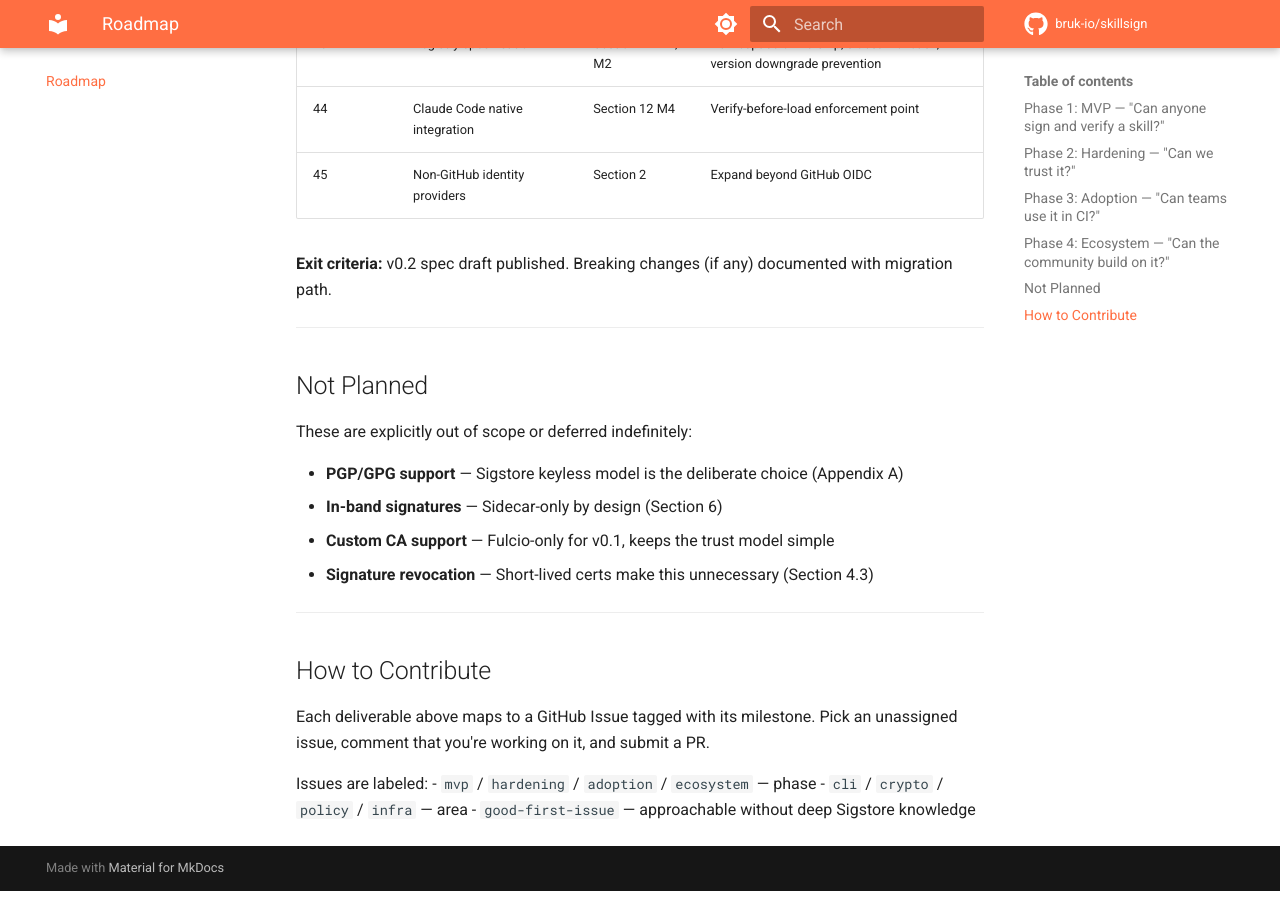
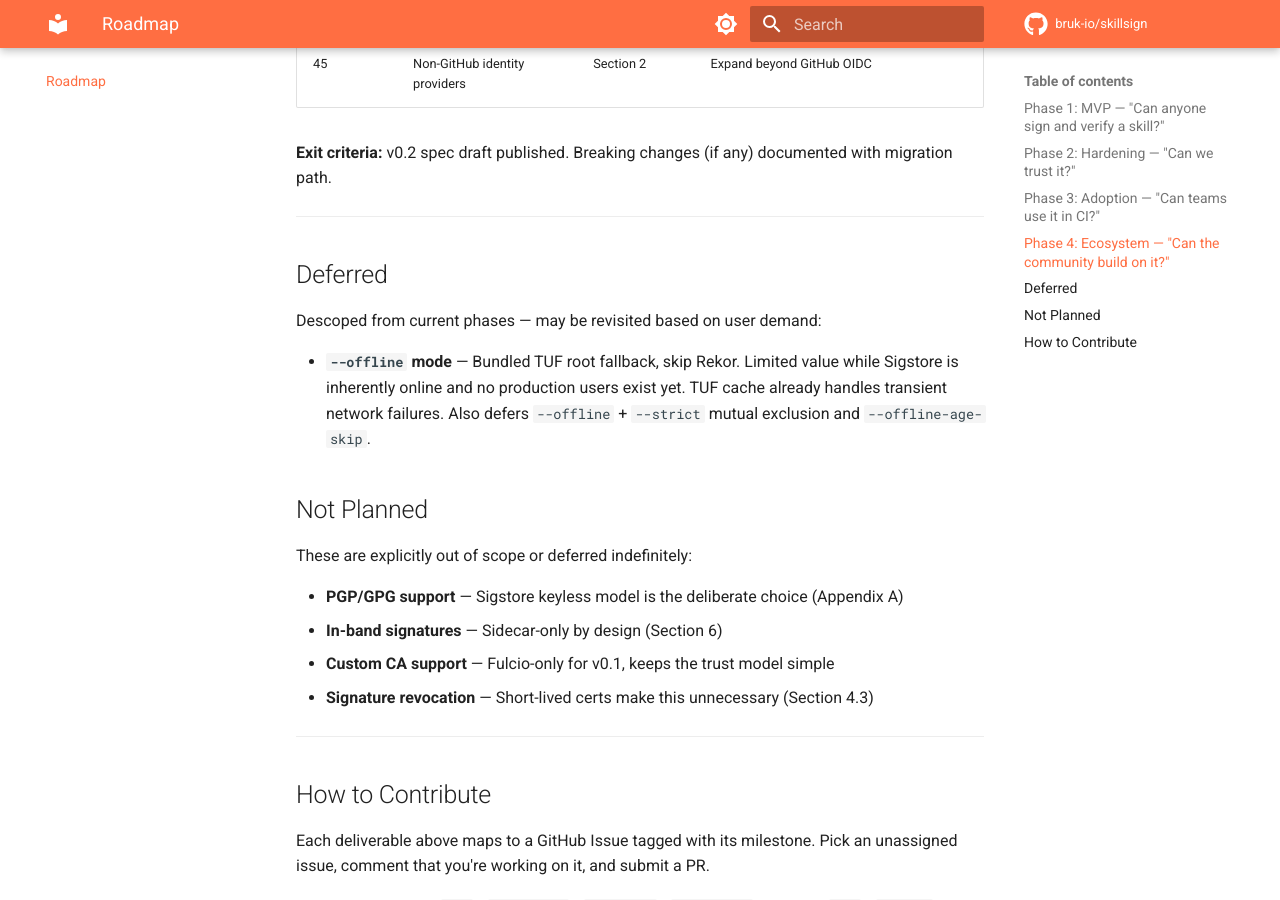
Before and after one commit to bruk-io/skillsign, an MkDocs documentation site: the page built from docs/roadmap.md, in a window 1280 px wide and 900 px high, scrolled down 4032 px. Built offline with MkDocs 1.6.1 and Material for MkDocs 9.7.7, drawn with Linux system fonts in a browser that asks for light colours; comment, search, counter and statistics services are not loaded; part of the change alters nothing that is shown; some of the changed text lies outside the part shown.

Commit message:
Defer --offline mode from Phase 2 roadmap
Limited value while no production users exist. TUF cache already
handles transient network failures. Moved to Deferred section with
rationale. Also removes --offline-age-skip and mutual exclusion items.

Co-Authored-By: Claude Opus 4.6 (1M context) <noreply@anthropic.com>

```diff
--- a/docs/roadmap.md
+++ b/docs/roadmap.md
@@ -47,15 +47,13 @@ Security-critical features and error handling. This is where the spec's defensiv
 |---|-------------|-------|
 | 16 | SKILL_ID_MISMATCH check (Section 8.3) | Owner-path consistency, percent-decode bypass prevention, `--allow-id-mismatch` |
 | 17 | `--strict` mode (Section 8.2 step 10) | Live Rekor confirmation of log entry |
-| 18 | `--offline` mode | Bundled TUF root fallback, skip Rekor |
-| 19 | `--offline` + `--strict` mutual exclusion | Exit code 10 with explanatory message |
-| 20 | Sidecar-exists guard (Section 7.2.1 step 3) | Prevent accidental re-signing, `--force` flag |
-| 21 | All error flows with correct exit codes | TAMPERED, INVALID_CERT, IDENTITY_MISMATCH, MALFORMED_SIDECAR, UNSIGNED |
-| 22 | `skillsign inspect` command | Show signature metadata without verifying |
-| 23 | `skillsign unsign` command | Delete sidecar file |
-| 24 | `--format json` output | Machine-readable output for all commands |
-| 25 | `--quiet` flag | Suppress output, exit codes only |
-| 26 | Multi-file verification | Glob support, per-file results, highest-severity exit code |
+| 18 | Sidecar-exists guard (Section 7.2.1 step 3) | Prevent accidental re-signing, `--force` flag |
+| 19 | All error flows with correct exit codes | TAMPERED, INVALID_CERT, IDENTITY_MISMATCH, MALFORMED_SIDECAR, UNSIGNED |
+| 20 | `skillsign inspect` command | Show signature metadata without verifying |
+| 21 | `skillsign unsign` command | Delete sidecar file |
+| 22 | `--format json` output | Machine-readable output for all commands |
+| 23 | `--quiet` flag | Suppress output, exit codes only |
+| 24 | Multi-file verification | Glob support, per-file results, highest-severity exit code |
 
 **Exit criteria:** All verification result codes from Section 8.3 are exercised by tests. Error paths match the spec exactly.
 
@@ -106,6 +104,12 @@ Features from Section 12 (Known Limitations) and Section 13 (Forward Compatibili
 
 ---
 
+## Deferred
+
+Descoped from current phases — may be revisited based on user demand:
+
+- **`--offline` mode** — Bundled TUF root fallback, skip Rekor. Limited value while Sigstore is inherently online and no production users exist yet. TUF cache already handles transient network failures. Also defers `--offline` + `--strict` mutual exclusion and `--offline-age-skip`.
+
 ## Not Planned
 
 These are explicitly out of scope or deferred indefinitely:
```
